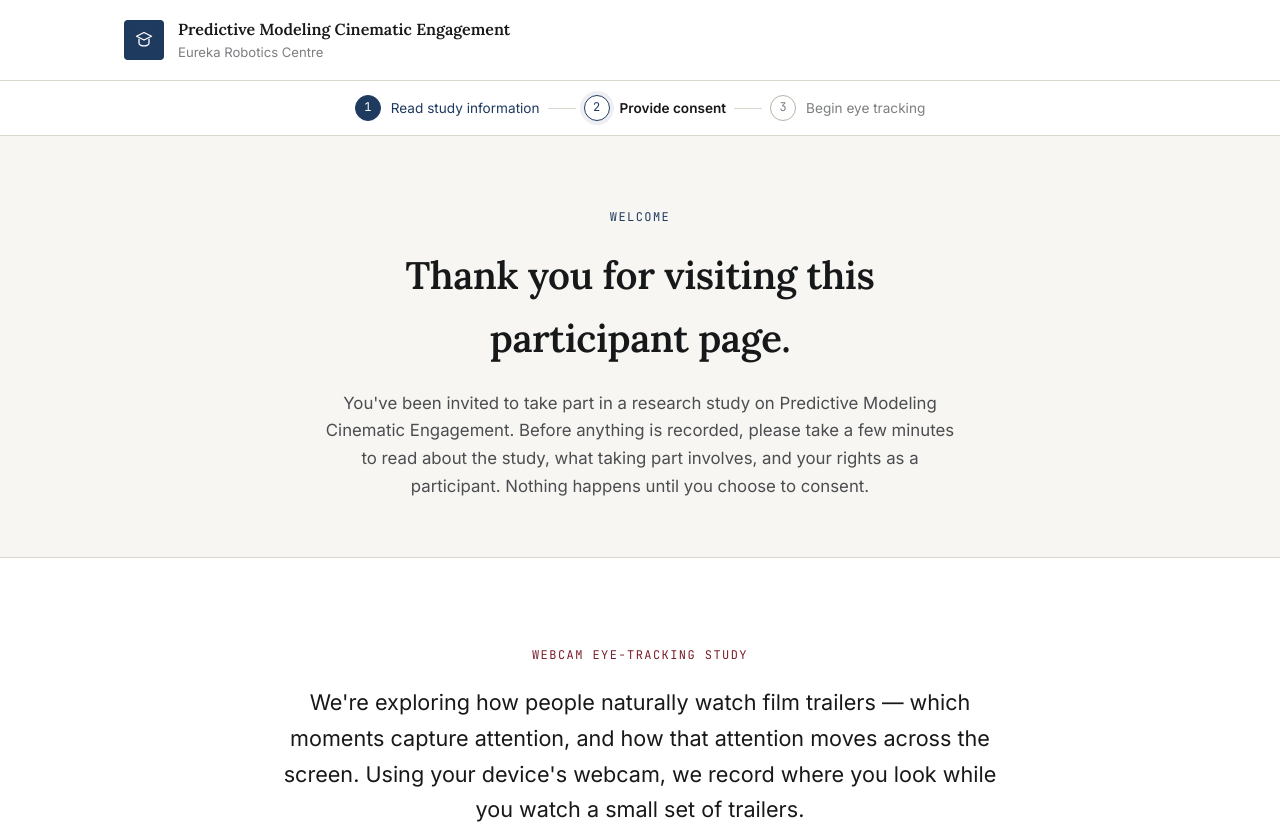
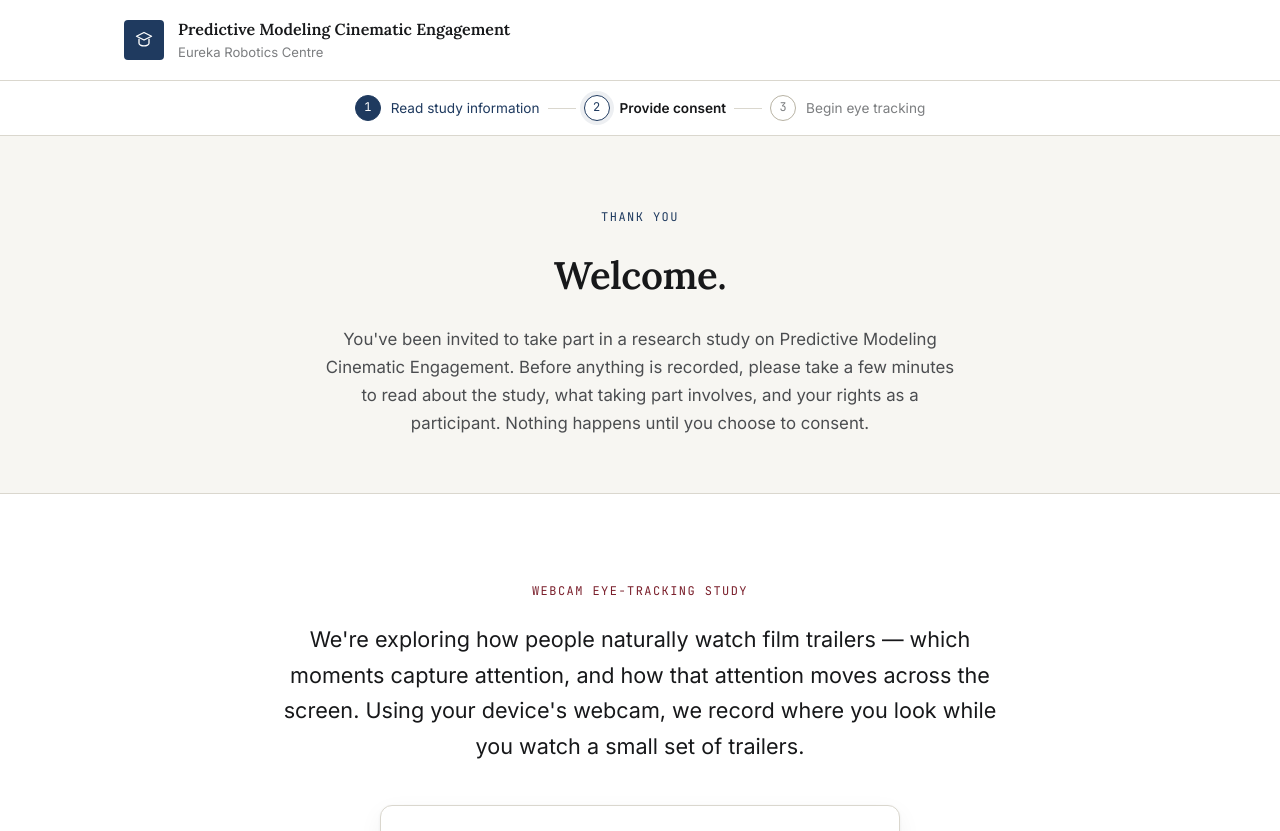
Before and after one commit to shenalme/Eureka_Eye_Tracking_survey, a plain HTML site: page index.html in a window 1280 px wide. Shown: the top 831 px of the page. Drawn offline with Linux system fonts and the light colour scheme.

Commit message:
Update welcome text in index.html

```diff
--- a/index.html
+++ b/index.html
@@ -482,8 +482,8 @@ footer p{ font-size: 0.84rem; color: var(--ink-faint); max-width: 60ch; margin:
      ================================================================ -->
 <section class="welcome" aria-labelledby="welcome-heading">
   <div class="container">
-    <p class="eyebrow">Welcome</p>
-    <h1 id="welcome-heading">Thank you for visiting this participant page.</h1>
+    <p class="eyebrow">Thank You</p>
+    <h1 id="welcome-heading">Welcome.</h1>
     <p class="lede">You've been invited to take part in a research study on Predictive Modeling Cinematic Engagement. Before anything is recorded, please take a few minutes to read about the study, what taking part involves, and your rights as a participant. Nothing happens until you choose to consent.</p>
   </div>
 </section>
```
